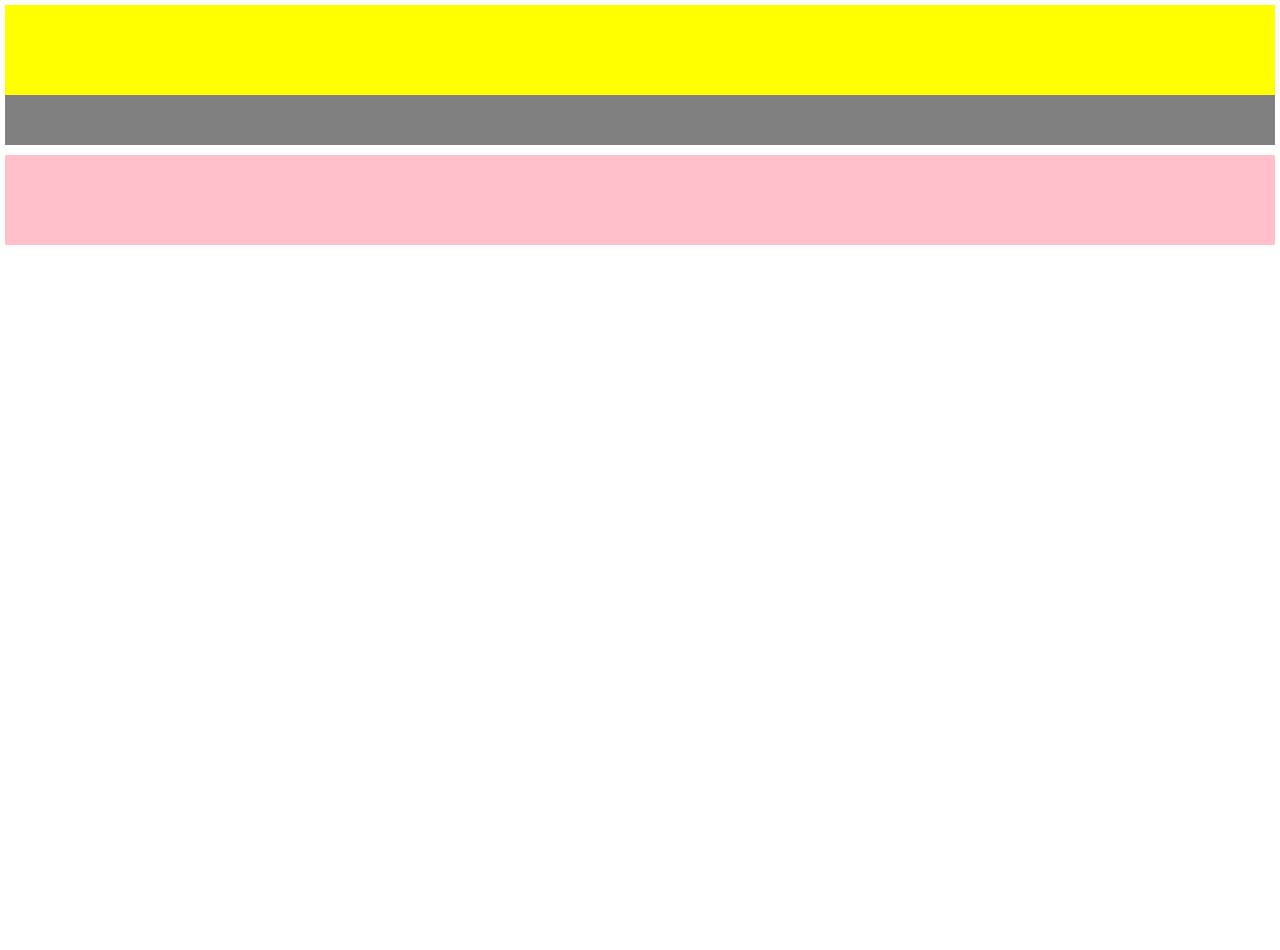
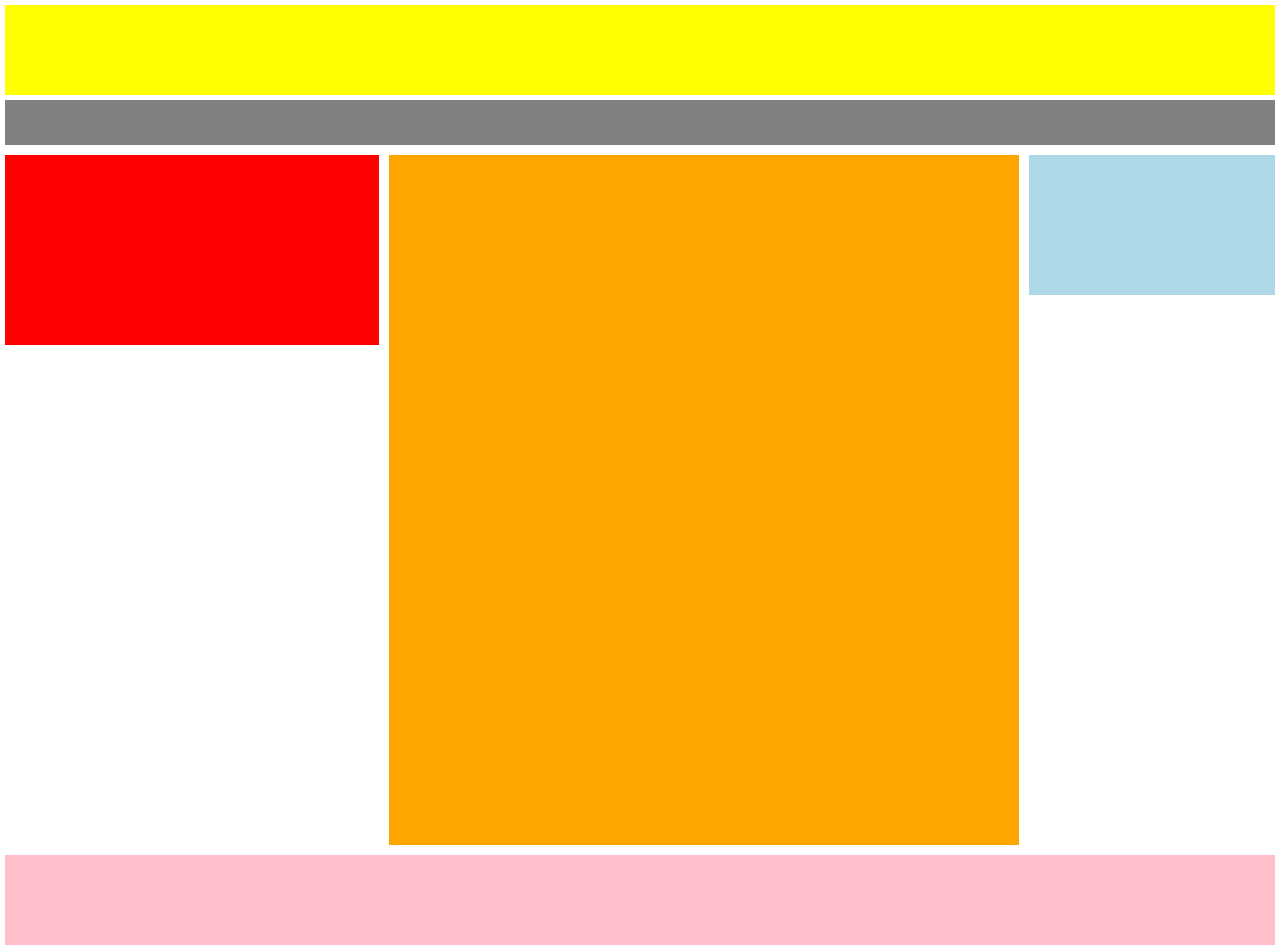
Before and after one commit to DanielaVolletti/htmlcss-struttura-wp, a plain HTML site: page index.html in a window 1280 px wide. Before the commit the page ends 800 px from the top, so only its background shows below. Drawn offline with Linux system fonts and the light colour scheme.

Commit message:
caratterizzazione colonne in css e suddivisioni ulteriori in html

```diff
--- a/index.html
+++ b/index.html
@@ -16,16 +16,43 @@
 
     <!-- struttura principale con 3 colonne -->
     <main>
+      <!-- prima colonna -->
       <aside id="colonna-1">
+        <section>
 
+        </section>
+        <section>
+
+        </section>
+        <section>
+
+        </section>
       </aside>
-
+      <!-- seconda colonna -->
       <section id="colonna-2">
 
+        <article class="">
+
+        </article>
+        <article class="">
+
+        </article>
+        <article class="">
+
+        </article>
+        <article class="">
+
+        </article>
+
       </section>
+      <!-- terza colonna -->
+      <aside id="colonna-3">
+        <section>
 
-      <aside id="colonna-3">
+        </section>
+        <section>
 
+        </section>
       </aside>
     </main>
 
--- a/style.css
+++ b/style.css
@@ -15,13 +15,49 @@ header{
 
 nav{
   height: 50px;
-  border bottom: 5px solid white;
+  border-top: 5px solid white;
   /* debug */
   background-color: grey;
   /* fine debug */
   position: absolute;
   bottom: 0;
   width: 100%;
+}
+
+main::after{
+  content: "";
+  display: table;
+  clear: both;
+}
+
+#colonna-1{
+  width: 30%;
+  height: 200px;
+  float: left;
+  border: solid 5px white;
+  /* dubug */
+  background-color: red;
+  /* fine debug */
+}
+
+#colonna-2{
+  width: 50%;
+  height: 700px;
+  border: solid 5px white;
+  float: left;
+  /* dubug */
+  background-color: orange;
+  /* fine debug */
+}
+
+#colonna-3{
+  width: 20%;
+  height: 150px;
+  border: solid 5px white;
+  float: left;
+  /* dubug */
+  background-color: lightblue;
+  /* fine debug */
 }
 
 footer{
```
